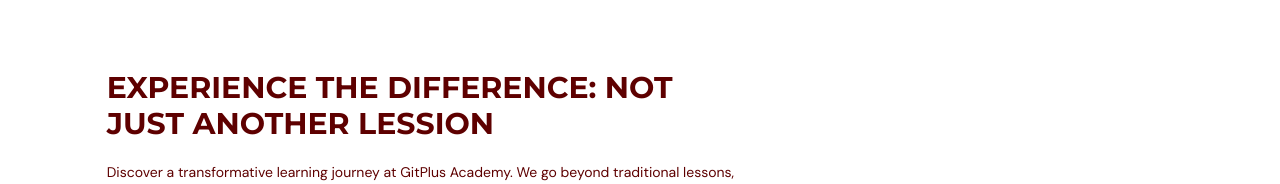
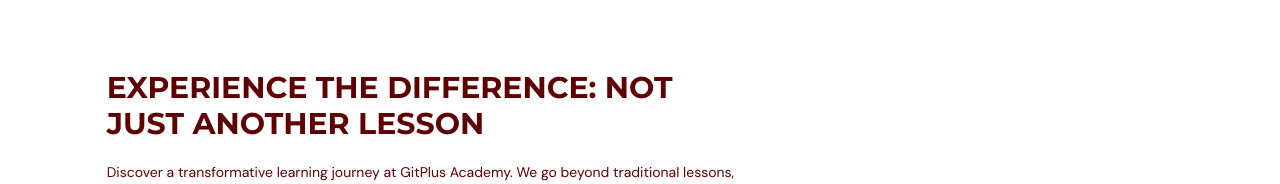
Before and after one commit to AtmosDerrick/Git-plus-academy, a React (Vite) app: page / in a window 1280 px wide. Shown: the part 830-1014 px from the top of the page. Built offline with nearby package versions, Linux system fonts and the light colour scheme.

Commit message:
fix logo and spelling

```diff
--- a/src/scenes/benefits/index.tsx
+++ b/src/scenes/benefits/index.tsx
@@ -60,7 +60,7 @@
             visible: { opacity: 1, x: 0 },
           }}
         >
-          <HText>EXPERIENCE THE DIFFERENCE: NOT JUST ANOTHER LESSION</HText>
+          <HText>EXPERIENCE THE DIFFERENCE: NOT JUST ANOTHER LESSON</HText>
           <p className="my-5 text-sm">
             Discover a transformative learning journey at GitPlus Academy. We go
             beyond traditional lessons, offering hands-on experiences that
```
Also changed, not shown: src/assets/Logo.png.
